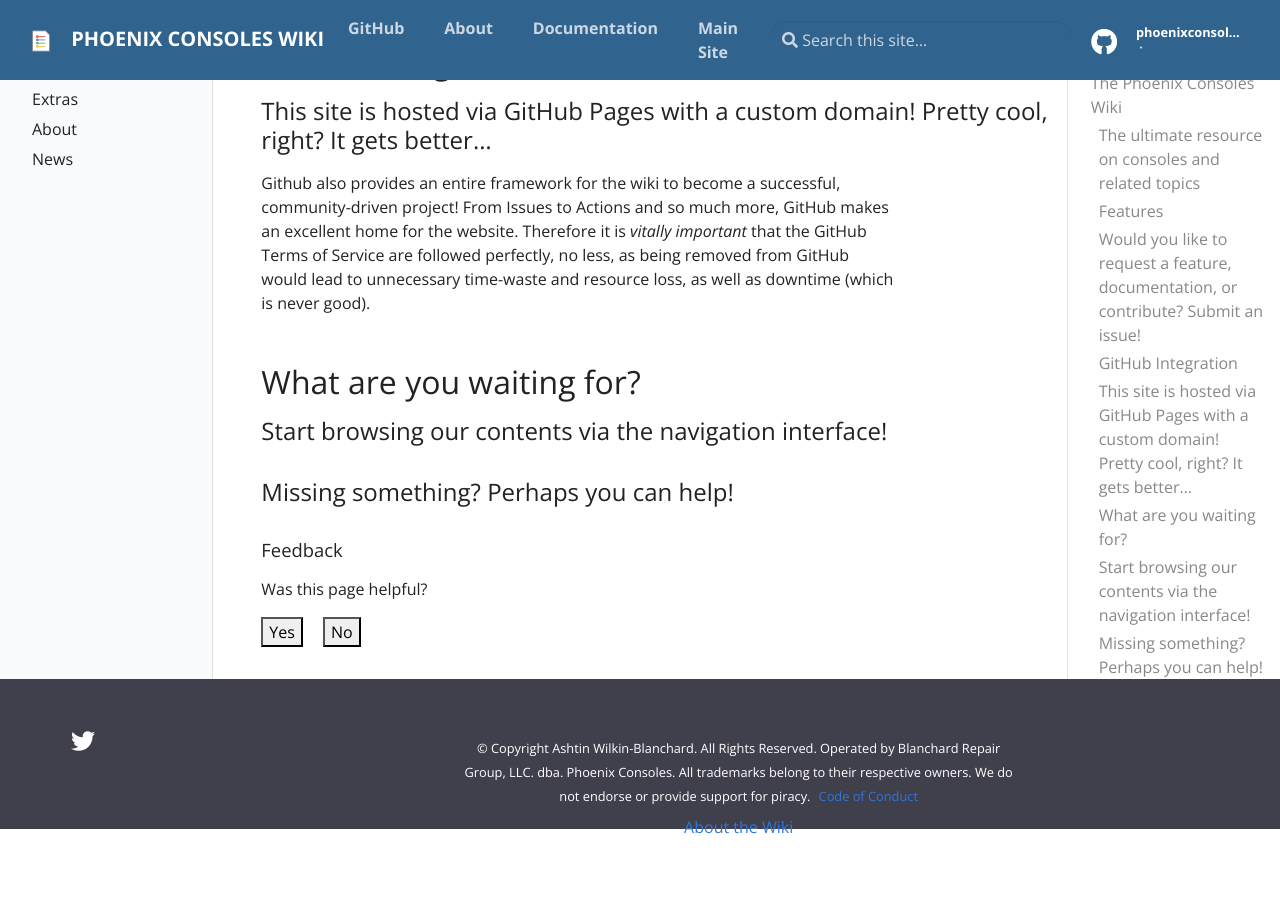
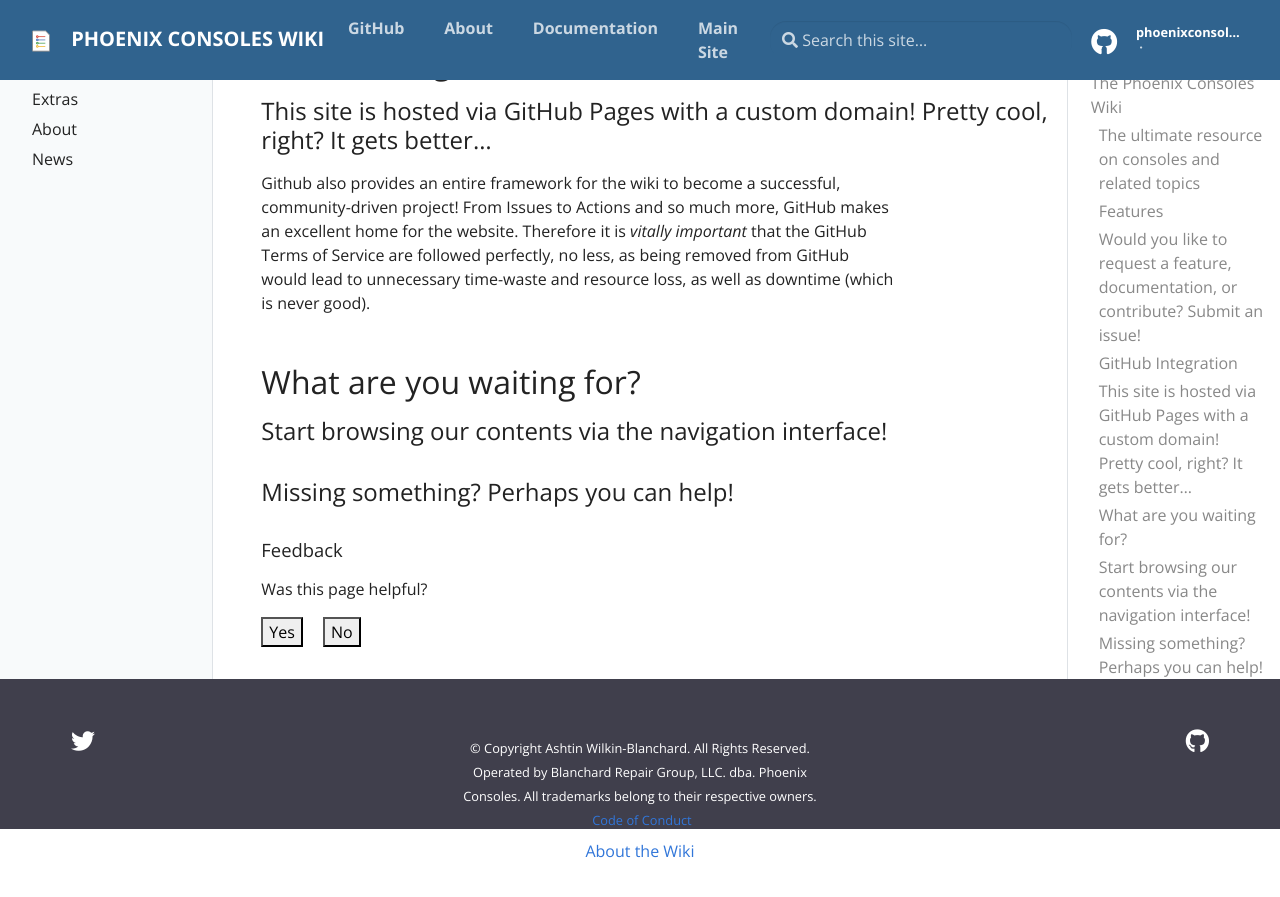
Before and after one commit to PhoenixConsoles/wiki, a Jekyll site: the page built from pages/index.md, in a window 1280 px wide and 900 px high, scrolled down 793 px. Shown: the top 897 px of the window. Built offline with Jekyll 4.4.1, drawn with Linux system fonts in a browser that asks for light colours.

Commit message:
Update footer.html

```diff
--- a/_includes/footer.html
+++ b/_includes/footer.html
@@ -21,8 +21,8 @@
 </ul>
 </div>
 
-<div class="col-12 col-sm-6 text-center py-2 order-sm-2">
-  <small class="text-white">© Copyright {{ site.copyrightyear }} {{ site.webdev }}. All Rights Reserved. Operated by {{ site.operator }}. All trademarks belong to their respective owners. We do not endorse or provide support for piracy.</small>
+<div class="col-12 col-sm-4 text-center py-2 order-sm-2">
+  <small class="text-white">© Copyright {{ site.copyrightyear }} {{ site.webdev }}. All Rights Reserved. Operated by {{ site.operator }}. All trademarks belong to their respective owners.</small>
   {% if site.privacy %}<small class="ml-1"><a href="{{ site.privacy }}" target="_blank">Code of Conduct</a></small>{% endif %}
   <p class="mt-2"><a href="/about/">About the Wiki</a></p>
       </div>
```
